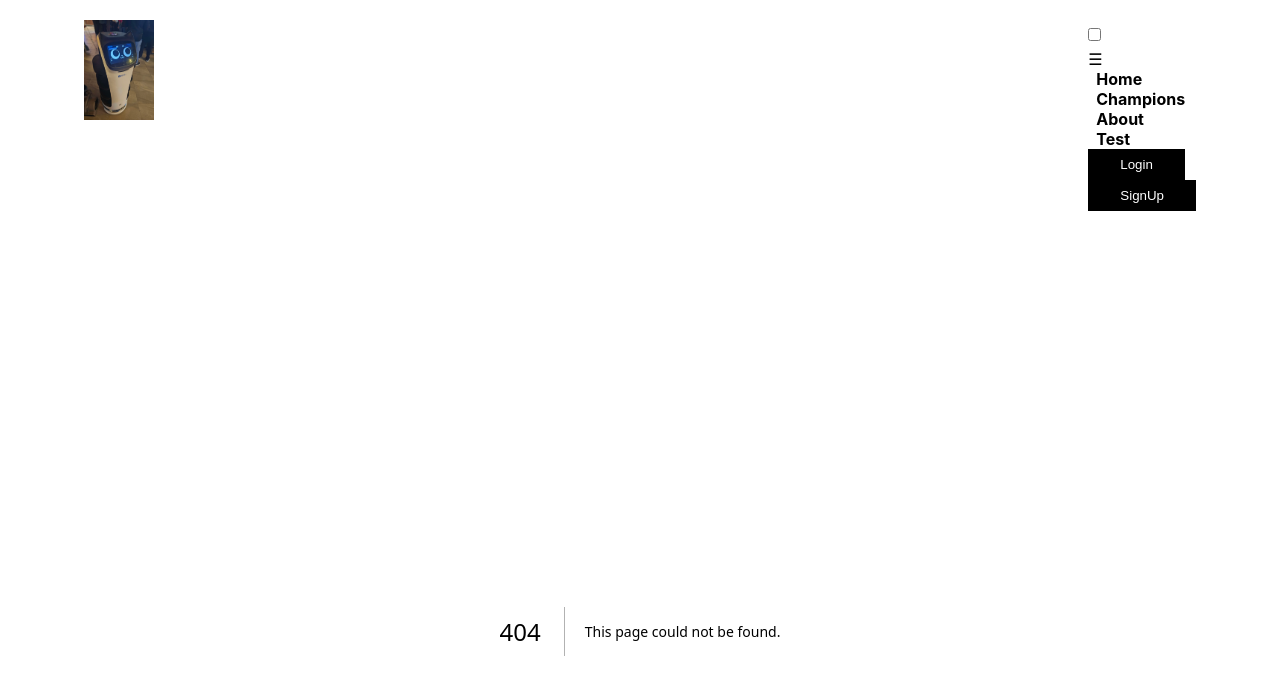
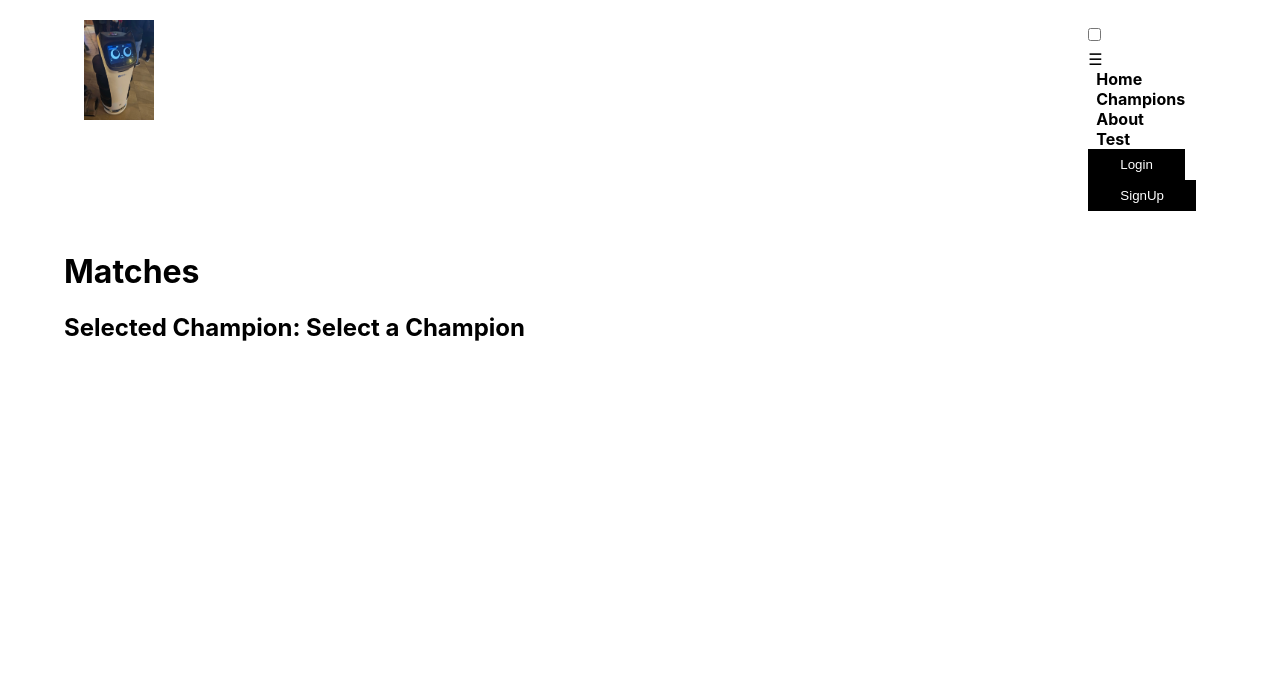
Before and after one commit to 0AndyZhou0/lol-website, a Next.js app: page /matches in a window 1280 px wide. Before the commit this address had no page. Shown: the top 694 px of the page. Built offline with nearby package versions, Linux system fonts and the light colour scheme.

Commit message:
started matches page

```diff
--- /dev/null
+++ b/app/matches/page.js
@@ -0,0 +1,8 @@
+export default function Page() {
+    return (
+        <div>
+            <h1>Matches</h1>
+            <h2>Selected Champion: Select a Champion</h2>
+        </div>
+    );
+}
```
